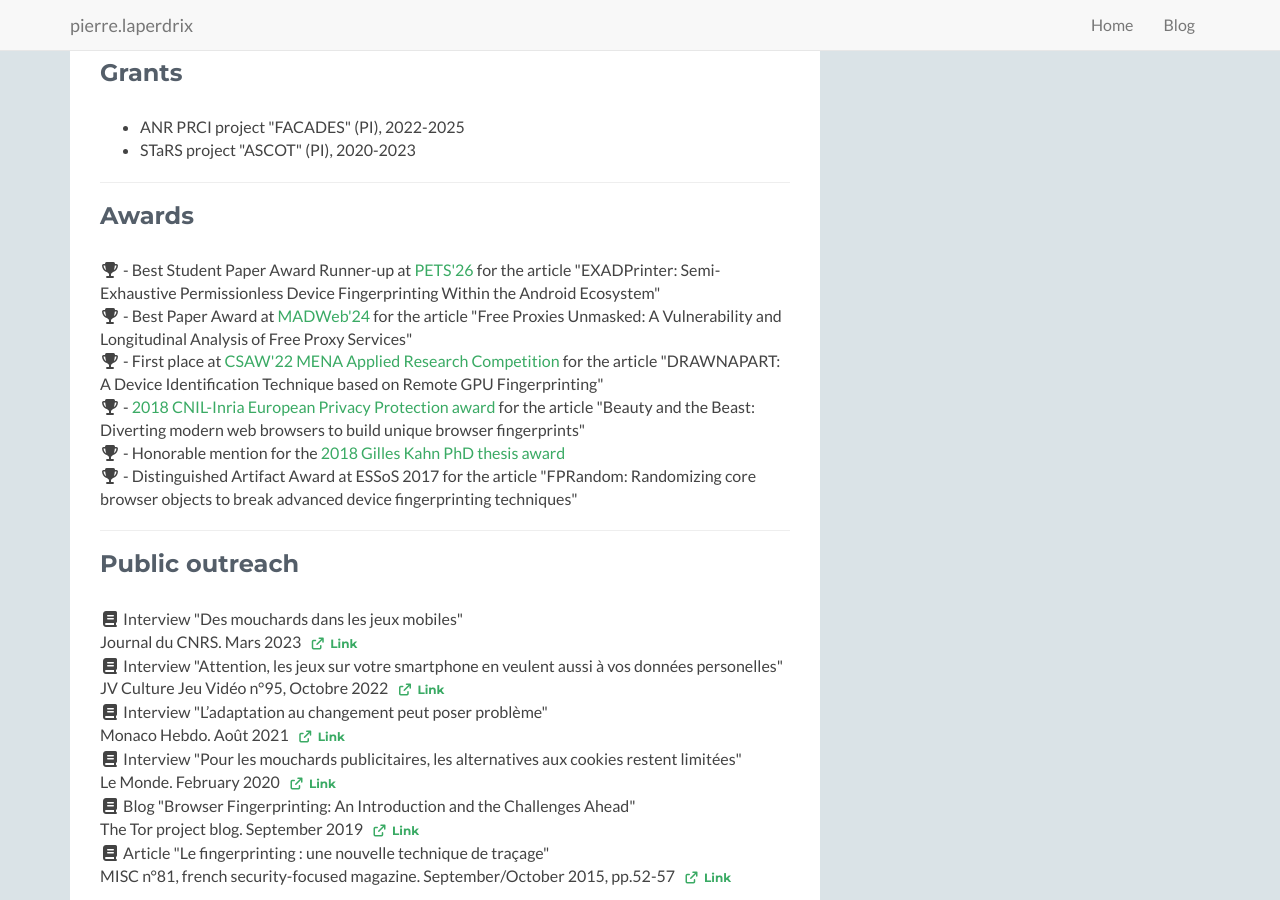
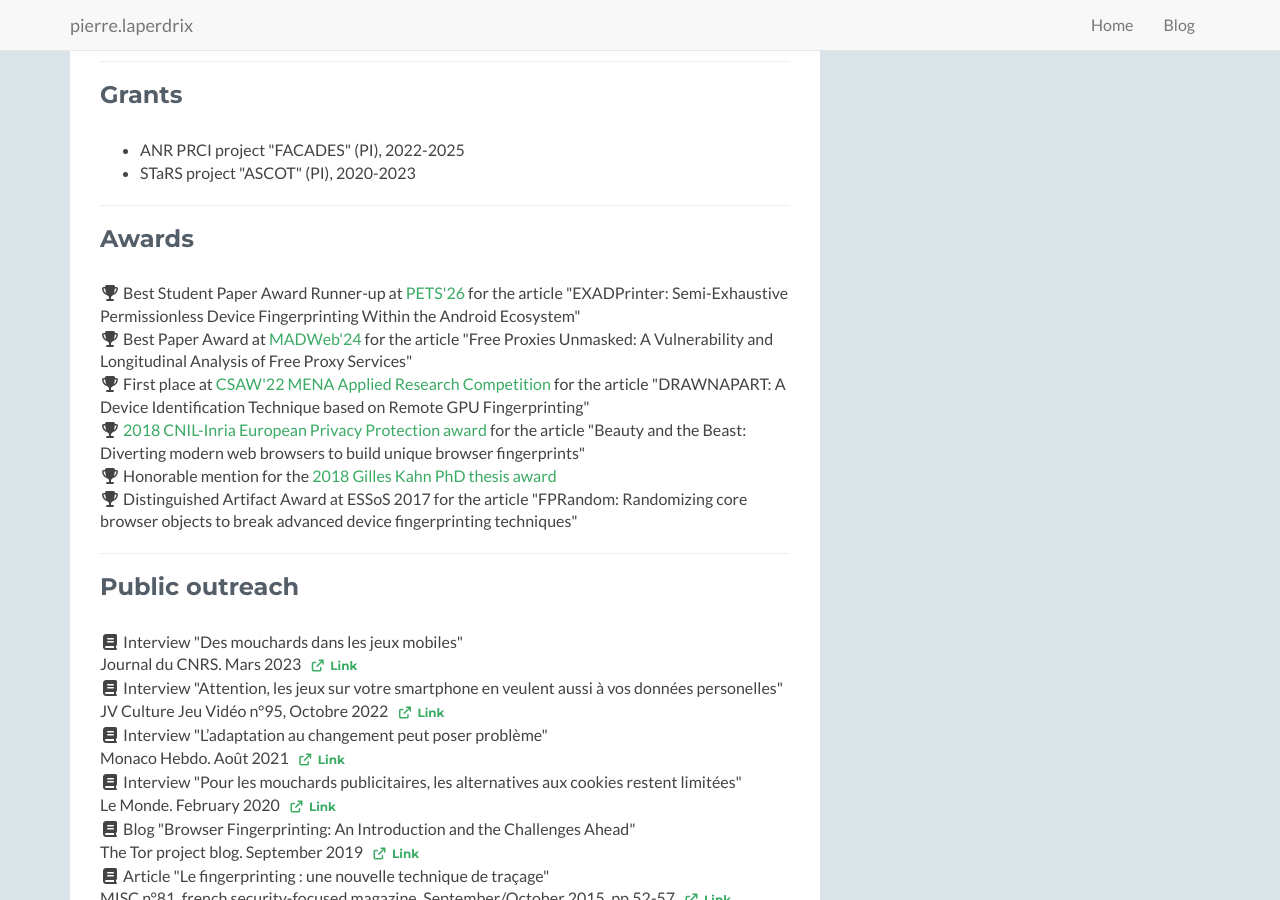
Before and after one commit to plaperdr/plaperdr.github.io, a Jekyll site: the page built from index.html, in a window 1280 px wide and 900 px high, scrolled down 8257 px. Built offline with Jekyll 4.4.1, drawn with Linux system fonts in a browser that asks for light colours; some of the changed text lies outside the part shown.

Commit message:
Updating site

```diff
--- a/index.html
+++ b/index.html
@@ -57,8 +57,10 @@
                                     (<b><a href="https://petsymposium.org/2026/" target="_blank">PETS 2026</a></b>)
                                     <br>Calgary, Canada
                                 </span><br>
-                                <span><i class="fa fa-trophy" aria-hidden="true"></i> - Best Student Paper Award Runner-up</span><br>
-                                <a class="btn btn-secondary btn-xs" href="" target="_blank"><i class="fa-regular fa-file"></i>PDF (soon)</a>
+                                <span><i class="fa fa-trophy" aria-hidden="true"></i> Best Student Paper Award Runner-up</span><br>
+                                <span><i class="fa-solid fa-medal" aria-hidden="true"></i> Artifact Available & Functional</span><br>
+                                <a class="btn btn-secondary btn-xs" href="https://hal.science/hal-05585898v1/document" target="_blank"><i class="fa-regular fa-file"></i>PDF</a>
+                                <a class="btn btn-secondary btn-xs" href="https://github.com/AmIUniqueTools/" target="_blank"><i class="fa fa-code-fork"></i>Artifact</a>
                             </li><!--//li-->
                             <br>
                             <li><i class="fa-li fa-solid fa-book"></i>
@@ -66,7 +68,7 @@
                                 <span><i> Sterenn Roux, Samuel Pélissier, Johann Bourcier, Walter Rudametkin, <span class="me">Pierre Laperdrix</span> and Naif Mehanna</i></span><br>
                                 <span> Journal ACM Transactions on the Web (<b><a href="https://dl.acm.org/journal/tweb" target="_blank">TWEB</a></b>)
                                 </span><br>
-                                <a class="btn btn-secondary btn-xs" href="" target="_blank"><i class="fa-regular fa-file"></i>PDF (soon)</a>
+                                <a class="btn btn-secondary btn-xs" href="https://hal.science/hal-05577141v1/document" target="_blank"><i class="fa-regular fa-file"></i>PDF</a>
                             </li><!--//li-->
                             <br>
                             <li><i class="fa-li fa-solid fa-book"></i>
@@ -78,7 +80,7 @@
                                 </span><br>
                                 <a class="btn btn-secondary btn-xs" href="https://hal.science/hal-05479340v1/document" target="_blank"><i class="fa-regular fa-file"></i>PDF</a>
                                 <a class="btn btn-secondary btn-xs" href="https://zenodo.org/records/18309442" target="_blank"><i class="fa fa-code-fork"></i>Artifact</a>
-                                <a class="btn btn-secondary btn-xs" href="https://pelissier.eu/users-pay-twice.html" target="_blank"><i class="fa fa-external-link"></i>Site</a>
+                                <a class="btn btn-secondary btn-xs" href="https://pelissier.eu/users-pay-twice/" target="_blank"><i class="fa fa-external-link"></i>Site</a>
                             </li><!--//li-->
 
                             <li style="text-align:right"><b>2025</b></li>
@@ -112,7 +114,7 @@
                                     (<b><a href="https://madweb.work/program24/" target="_blank">MADWeb 2024</a></b>)
                                     <br>San Diego, CA, USA
                                 </span><br>
-                                <span><i class="fa fa-trophy" aria-hidden="true"></i> - Best Paper Award</span><br>
+                                <span><i class="fa fa-trophy" aria-hidden="true"></i> Best Paper Award</span><br>
                                 <a class="btn btn-secondary btn-xs" href="https://hal.science/hal-04489166v1/document" target="_blank"><i class="fa-regular fa-file"></i>PDF</a>
                             </li><!--//li-->
 
@@ -134,7 +136,7 @@
                                 <span><i>Romain Fouquet, <span class="me">Pierre Laperdrix</span> and Romain Rouvoy</i></span><br>
                                 <span> Journal ACM Transactions on Internet Technology (<b><a href="https://dl.acm.org/journal/toit" target="_blank">TOIT</a></b>)
                                 </span><br>
-                                <span><i class="fa-regular fa-newspaper" aria-hidden="true"></i> - Media coverage
+                                <span><i class="fa-regular fa-newspaper" aria-hidden="true"></i> Media coverage
                                     <a class="btn btn-secondary btn-xs" href="https://www.nextinpact.com/article/71533/peut-on-naviguer-sur-web-sans-javascript-aujourdhui?" target="_blank"><i class="fa fa-external-link"></i>NextInpact (FR)</a>
                                 </span><br>
                                 <a class="btn btn-secondary btn-xs" href="https://hal.science/hal-03936503v1/document" target="_blank"><i class="fa-regular fa-file"></i>PDF</a>
@@ -161,7 +163,7 @@
                                     (<b><a href="https://www2022.thewebconf.org/" target="_blank">WWW 2022</a></b>)
                                     <br>Online
                                 </span><br>
-                                <span><i class="fa-regular fa-newspaper" aria-hidden="true"></i> - Media coverage
+                                <span><i class="fa-regular fa-newspaper" aria-hidden="true"></i> Media coverage
                                     <a class="btn btn-secondary btn-xs" href="https://www.inria.fr/fr/jeux-video-smartphones-securite-donnees-personnelles-internet" target="_blank"><i class="fa fa-external-link"></i>Inria (FR)</a>
                                     <a class="btn btn-secondary btn-xs" href="https://lejournal.cnrs.fr/articles/des-mouchards-dans-les-jeux-mobiles" target="_blank"><i class="fa fa-external-link"></i>Journal du CNRS (FR)</a>
                                     <a class="btn btn-secondary btn-xs" href="https://www.jvlemag.com/product/jv95-octobre-2022" target="_blank"><i class="fa fa-external-link"></i>JV Culture Jeu Vidéo n°95 (FR)</a>
@@ -190,8 +192,8 @@
                                     (<b><a href="https://www.ndss-symposium.org/ndss2022/" target="_blank">NDSS 2022</a></b>)
                                     <br>San Diego, CA, USA
                                 </span><br>
-                                <span><i class="fa fa-trophy" aria-hidden="true"></i> - First Place at CSAW'22 MENA Applied Research Competition</span><br>
-                                <span><i class="fa-regular fa-newspaper" aria-hidden="true"></i> - Media coverage
+                                <span><i class="fa fa-trophy" aria-hidden="true"></i> First Place at CSAW'22 MENA Applied Research Competition</span><br>
+                                <span><i class="fa-regular fa-newspaper" aria-hidden="true"></i> Media coverage
                                     <a class="btn btn-secondary btn-xs" href="https://www.forbes.com/sites/daveywinder/2022/02/05/the-next-graphics-card-crisis-could-be-the-most-worrying-yet/" target="_blank"><i class="fa fa-external-link"></i>Forbes</a>
                                     <a class="btn btn-secondary btn-xs" href="https://thehackernews.com/2022/01/your-graphics-card-fingerprint-can-be.html" target="_blank"><i class="fa fa-external-link"></i>The Hacker News</a>
                                     <a class="btn btn-secondary btn-xs" href="https://www.bleepingcomputer.com/news/security/researchers-use-gpu-fingerprinting-to-track-users-online/" target="_blank"><i class="fa fa-external-link"></i>BleepingComputer</a>
@@ -396,8 +398,8 @@
                                     (<b><a href="https://distrinet.cs.kuleuven.be/events/essos/2017/index.html" target="_blank">ESSoS 2017</a></b>)
                                     <br>Bonn, Germany (acceptance rate: 37%)
                                 </span><br>
-                                <span><i class="fa fa-trophy" aria-hidden="true"></i> - Distinguished Artifact Award</span><br>
-                                <span><i class="fa-regular fa-newspaper" aria-hidden="true"></i> - Similar defense technique added in the Brave browser
+                                <span><i class="fa fa-trophy" aria-hidden="true"></i> Distinguished Artifact Award</span><br>
+                                <span><i class="fa-regular fa-newspaper" aria-hidden="true"></i> Similar defense technique added in the Brave browser
                                     <a class="btn btn-secondary btn-xs" href="https://brave.com/privacy-updates-3/" target="_blank"><i class="fa fa-external-link"></i>Brave blog</a>
                                     <a class="btn btn-secondary btn-xs" href="https://www.inria.fr/en/inria-innovation-protect-web-users-tracking" target="_blank"><i class="fa fa-external-link"></i>Inria blog</a>
                                 </span><br>
@@ -416,7 +418,7 @@
                                     (<b><a href="https://www.ieee-security.org/TC/SP2016/" target="_blank">S&P 2016</a></b>)
                                     <br>San Jose, CA, USA (acceptance rate: 13%)
                                 </span><br>
-                                <span><i class="fa fa-trophy" aria-hidden="true"></i> - 2018 CNIL-Inria European Privacy Protection Award</span><br>
+                                <span><i class="fa fa-trophy" aria-hidden="true"></i> 2018 CNIL-Inria European Privacy Protection Award</span><br>
                                 <a class="btn btn-secondary btn-xs" href="https://hal.inria.fr/hal-01285470/document" target="_blank"><i class="fa-regular fa-file"></i>PDF</a>
                                 <a class="btn btn-secondary btn-xs" href="assets/documents/sp_amiunique_slides.pdf" target="_blank"><i class="fa fa-tv"></i>Slides</a>
                                 <a class="btn btn-secondary btn-xs" href="https://www.youtube.com/watch?v=p0doExrQwY0" target="_blank"><i class="fa fa-video-camera"></i>Video</a>
@@ -467,7 +469,7 @@
                                 <h4 class="title">Browser Fingerprinting: Exploring Device Diversity to Augment Authentication and Build Client-Side Countermeasures</h4>
                                 <span><i><span class="me">Pierre Laperdrix</span></i></span><br>
                                 <span>Defense in October 2017</span><br>
-                                <span><i class="fa fa-trophy" aria-hidden="true"></i> - Honorable mention for the
+                                <span><i class="fa fa-trophy" aria-hidden="true"></i> Honorable mention for the
                                     <a href="https://www.societe-informatique-de-france.fr/recherche/prix-de-these-gilles-kahn/laureats-2018/" target="_blank">2018 Gilles Kahn PhD thesis award</a>
                                 </span><br>
                                 <a class="btn btn-secondary btn-xs" href="https://hal.inria.fr/tel-01621257/document" target="_blank"><i class="fa-regular fa-file"></i>PDF</a>
@@ -575,17 +577,17 @@
 
                 <h2 class="heading">Awards</h2>
                 <div class="content">
-                    <i class="fa fa-trophy" aria-hidden="true"></i> - Best Student Paper Award Runner-up at <a href="https://petsymposium.org/2026/student-paper-award.php" target="_blank">PETS'26</a> for the article "EXADPrinter: Semi-Exhaustive Permissionless Device Fingerprinting Within the Android Ecosystem"<br>
+                    <i class="fa fa-trophy" aria-hidden="true"></i> Best Student Paper Award Runner-up at <a href="https://petsymposium.org/2026/student-paper-award.php" target="_blank">PETS'26</a> for the article "EXADPrinter: Semi-Exhaustive Permissionless Device Fingerprinting Within the Android Ecosystem"<br>
 
-                    <i class="fa fa-trophy" aria-hidden="true"></i> - Best Paper Award at <a href="https://madweb.work/program24/" target="_blank">MADWeb'24</a> for the article "Free Proxies Unmasked: A Vulnerability and Longitudinal Analysis of Free Proxy Services"<br>
+                    <i class="fa fa-trophy" aria-hidden="true"></i> Best Paper Award at <a href="https://madweb.work/program24/" target="_blank">MADWeb'24</a> for the article "Free Proxies Unmasked: A Vulnerability and Longitudinal Analysis of Free Proxy Services"<br>
 
-                    <i class="fa fa-trophy" aria-hidden="true"></i> - First place at <a href="https://sites.nyuad.nyu.edu/ccs-ad/?p=237001" target="_blank">CSAW'22 MENA Applied Research Competition</a> for the article "DRAWNAPART: A Device Identification Technique based on Remote GPU Fingerprinting"<br>
+                    <i class="fa fa-trophy" aria-hidden="true"></i> First place at <a href="https://sites.nyuad.nyu.edu/ccs-ad/?p=237001" target="_blank">CSAW'22 MENA Applied Research Competition</a> for the article "DRAWNAPART: A Device Identification Technique based on Remote GPU Fingerprinting"<br>
 
-                    <i class="fa fa-trophy" aria-hidden="true"></i> - <a href="https://www.cnil.fr/fr/la-cnil-et-inria-decernent-le-prix-protection-de-la-vie-privee-2018" target="_blank">2018 CNIL-Inria European Privacy Protection award</a> for the article "Beauty and the Beast: Diverting modern web browsers to build unique browser fingerprints"<br>
+                    <i class="fa fa-trophy" aria-hidden="true"></i> <a href="https://www.cnil.fr/fr/la-cnil-et-inria-decernent-le-prix-protection-de-la-vie-privee-2018" target="_blank">2018 CNIL-Inria European Privacy Protection award</a> for the article "Beauty and the Beast: Diverting modern web browsers to build unique browser fingerprints"<br>
 
-                    <i class="fa fa-trophy" aria-hidden="true"></i> - Honorable mention for the <a href="https://www.societe-informatique-de-france.fr/recherche/prix-de-these-gilles-kahn/laureats-2018/" target="_blank">2018 Gilles Kahn PhD thesis award</a><br>
+                    <i class="fa fa-trophy" aria-hidden="true"></i> Honorable mention for the <a href="https://www.societe-informatique-de-france.fr/recherche/prix-de-these-gilles-kahn/laureats-2018/" target="_blank">2018 Gilles Kahn PhD thesis award</a><br>
 
-                    <i class="fa fa-trophy" aria-hidden="true"></i> - Distinguished Artifact Award at ESSoS 2017 for the article "FPRandom: Randomizing core browser objects to break advanced device fingerprinting techniques"<br>
+                    <i class="fa fa-trophy" aria-hidden="true"></i> Distinguished Artifact Award at ESSoS 2017 for the article "FPRandom: Randomizing core browser objects to break advanced device fingerprinting techniques"<br>
                 </div>
 
                     <hr class="divider" />
```
